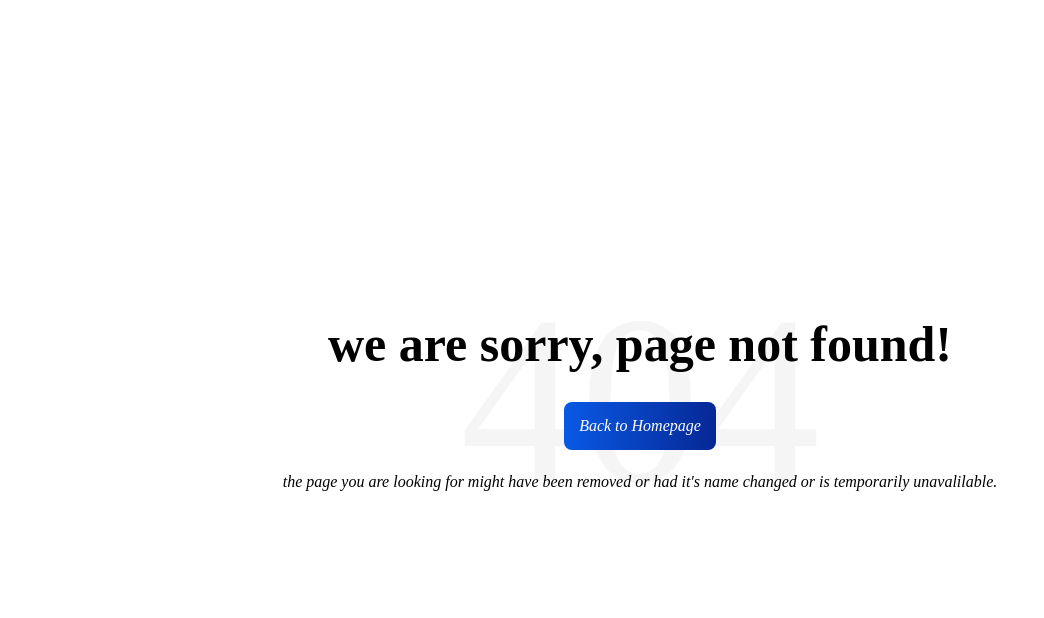
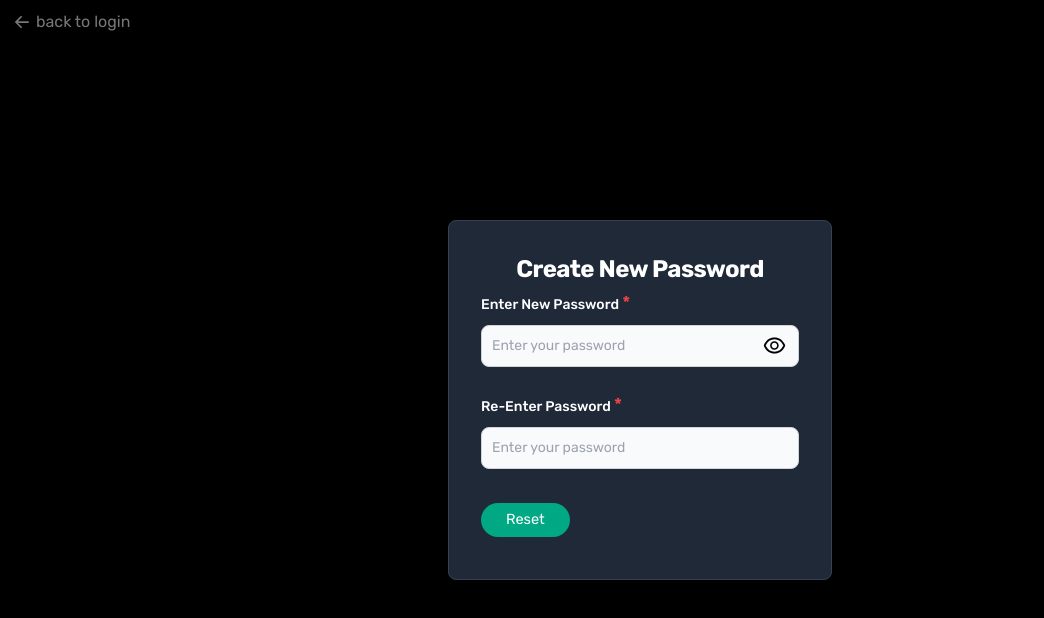
Before and after one commit to venu123143/amazon_front, a React (Vite) app: page /reset/1 in a window 1280 px wide. Before the commit this address had no page. Shown: the top 618 px of the page, without its empty margins (0-1044 px from the left). Built offline with nearby package versions, Linux system fonts and the light colour scheme.

Commit message:
new changes

```diff
--- a/src/App.tsx
+++ b/src/App.tsx
@@ -45,7 +45,7 @@ const App = () => {
         <Route path="/login" element={<LoginPage />} />
         <Route path="/otplogin" element={<LoginWithOtp />} />
         <Route path="/sign-up" element={<RegisterPage />} />
-        <Route path="/reset" element={<ResetPassword />} />
+        <Route path="/reset/:id" element={<ResetPassword />} />
         <Route path='/compare' element={<Compare />} />
         <Route path='/sucess' element={<Sucess />} />
         <Route path='/cancel' element={<Cancel />} />
--- a/src/components/Home/Navbar.tsx
+++ b/src/components/Home/Navbar.tsx
@@ -87,6 +87,8 @@ const Navbar = () => {
         break;
       default:
         localStorage.removeItem("theme")
+        // localStorage.setItem("theme", "dark")
+
         onWindowMatch()
         break;
     }
--- a/src/components/Login/LoginPage.tsx
+++ b/src/components/Login/LoginPage.tsx
@@ -5,7 +5,7 @@ import { BsArrowLeftShort } from "react-icons/bs"
 import { FcGoogle } from "react-icons/fc"
 import { Link, useNavigate } from "react-router-dom"
 import { BarLoader } from "react-spinners"
-import { login } from "../../redux/reducers/users/userSlice"
+import { forgotPassword, login } from "../../redux/reducers/users/userSlice"
 import { useDispatch, useSelector } from "react-redux"
 import { AppDispatch, RootState } from "../../redux/store"
 import { object, string } from "yup"
@@ -23,7 +23,8 @@ const LoginPage = () => {
   const { isLoading, user, isError, isSuccess } = useSelector((state: RootState) => state.user)
   const [visible, setVisible] = useState(false)
   const [forgotpassword, setForgotPassword] = useState(false)
-  // const [loading, setLoading] = useState(false)
+  const [email, setEmail] = useState("")
+
   useEffect(() => {
     if (user !== null) {
       navigate('/')
@@ -34,7 +35,8 @@ const LoginPage = () => {
     margin: "0 auto",
     borderColor: "red",
     width: 380,
-    borderRadius: "30px"
+    borderRadius: "30px",
+    zIndex: 20,
   };
 
   const formik = useFormik({
@@ -49,9 +51,15 @@ const LoginPage = () => {
 
     },
   });
+  const handleSubmit = () => {
+    dispatch(forgotPassword(email))
+    setEmail("")
+    if (isSuccess === true) navigate('/')
+  }
+
   return (
     // bg-skin-background
-    <section className="bg-skin-background w-full">
+    <section className="bg-skin-background w-full group">
       <Link to="/" className="absolute top-2 left-2 text-[#777777] dark:hover:text-white flex items-center hover:text-black">
         <BsArrowLeftShort size={28} className="inline" />
         <button>back to home</button>
@@ -70,6 +78,8 @@ const LoginPage = () => {
               aria-label="Loading Spinner"
               data-testid="loader"
             />
+            <div className={`${isLoading === true ? "block absolute z-10 top-0 left-0 right-0 bottom-0 bg-black opacity-50 group:pointer-events-none overflow-hidden " : "hidden"}`}></div>
+
             <div className="p-6 space-y-4 md:space-y-6 sm:p-8">
               {forgotpassword === true ? (
                 <>
@@ -79,11 +89,13 @@ const LoginPage = () => {
                     </h1>
                     <p className="font-light text-center text-[#777777] mb-2">we will send you an email to reset your password</p>
                     <label htmlFor="email" className="block mb-2 text-sm font-medium text-gray-900 dark:text-white">Enter Your email</label>
-                    <input type="email" name="email" id="email" className="bg-gray-50 border border-gray-300 text-gray-900 sm:text-sm rounded-lg  block w-full p-2.5 placeholder-gray-400 dark:text-white dark:focus:ring-blue-500 dark:focus:border-blue-500"
+                    <input
+                      onChange={(e) => setEmail(e.target.value)} value={email}
+                      type="email" name="email" id="email" className="bg-gray-50 border border-gray-300 text-gray-900 sm:text-sm rounded-lg  block w-full p-2.5 placeholder-gray-400 dark:focus:ring-blue-500 dark:focus:border-blue-500"
                       placeholder="Enter your email" required />
 
                     <div className="text-center">
-                      <button className="bg-skin-light text-skin-background hover:text-skin-backgroundLight hover:bg-skin-main shadow-lg my-[10px] text-[0.91rem] px-[25px] py-[6px] rounded-[25px]">
+                      <button onClick={handleSubmit} className="bg-skin-light text-skin-background hover:text-skin-backgroundLight hover:bg-skin-main shadow-lg my-[10px] text-[0.91rem] px-[25px] py-[6px] rounded-[25px]">
                         submit
                       </button> <br />
                       <button onClick={() => setForgotPassword(false)} className="hover:underline text-black dark:text-white  my-[10px] text-[0.91rem] px-[25px] py-[6px] rounded-[25px]">
--- a/src/components/Login/LoginWithOtp.tsx
+++ b/src/components/Login/LoginWithOtp.tsx
@@ -1,15 +1,17 @@
 // import React from 'react'
 import { useState, useRef, useEffect, CSSProperties } from "react"
 import { BsArrowLeftShort } from "react-icons/bs"
+import { useSelector } from "react-redux"
 import { Link } from "react-router-dom"
 import { BarLoader } from "react-spinners"
+import { RootState } from "../../redux/store"
 
 const LoginWithOtp = () => {
     const [sendOtp, setSendOtp] = useState(false)
     const [otp, setOtp] = useState<string[]>(new Array(6).fill(""))
     const codesRef = useRef<any>([]);
+    const { isLoading } = useSelector((state: RootState) => state.user)
     // const [loading, setLoading] = useState(false)
-    const loading = false;
 
 
     const override: CSSProperties = {
@@ -17,7 +19,8 @@ const LoginWithOtp = () => {
         margin: "0 auto",
         borderColor: "red",
         width: 380,
-        borderRadius: "30px"
+        borderRadius: "30px",
+        zIndex: 20,
     };
     const handleOnChange = (e: React.ChangeEvent<HTMLInputElement>, index: number): void => {
         const newOtp: string[] = [...otp]
@@ -44,7 +47,7 @@ const LoginWithOtp = () => {
     }, [otp]);
 
     return (
-        <section className="bg-skin-background w-full relative">
+        <section className="bg-skin-background w-full relative group">
             <Link to="/" className="absolute top-2 left-2 text-[#777777] flex items-center hover:text-black dark:hover:text-white">
                 <BsArrowLeftShort size={28} className="inline" />
                 <button>back to home</button>
@@ -54,11 +57,13 @@ const LoginWithOtp = () => {
                     <div className="w-full bg-white rounded-lg shadow-lg border mx-2 400px:mx-0 md:mt-0 sm:max-w-sm xl:p-0 dark:bg-gray-800 dark:border-gray-700">
                         <BarLoader
                             color="#361AE3"
-                            loading={loading}
+                            loading={isLoading}
                             cssOverride={override}
                             aria-label="Loading Spinner"
                             data-testid="loader"
                         />
+                        <div className={`${isLoading === true ? "block absolute z-10 top-0 left-0 right-0 bottom-0 bg-black opacity-50 group:pointer-events-none overflow-hidden " : "hidden"}`}></div>
+
                         <div className="p-6 space-y-4 md:space-y-6 sm:p-8">
                             {
                                 sendOtp === true ? (
--- a/src/components/Login/RegisterPage.tsx
+++ b/src/components/Login/RegisterPage.tsx
@@ -43,7 +43,8 @@ const SignUpPage = () => {
     margin: "0 auto",
     borderColor: "red",
     width: 380,
-    borderRadius: "30px"
+    borderRadius: "30px",
+    zIndex: 20,
   };
   const formik = useFormik({
     initialValues: {
@@ -62,7 +63,7 @@ const SignUpPage = () => {
   });
 
   return (
-    <section className=" bg-skin-background w-full">
+    <section className=" bg-skin-background w-full group">
       <Link to="/" className="absolute top-2 left-2 text-[#777777] flex items-center hover:text-black dark:hover:text-white">
         <BsArrowLeftShort size={28} className="inline" />
         <button>back to home</button>
@@ -77,6 +78,8 @@ const SignUpPage = () => {
               aria-label="Loading Spinner"
               data-testid="loader"
             />
+                    <div className={`${isLoading === true ? "block absolute z-10 top-0 left-0 right-0 bottom-0 bg-black opacity-50 group:pointer-events-none overflow-hidden " : "hidden"}`}></div>
+
             <div className="p-4 space-y-4 md:space-y-6 sm:p-8">
               <>
                 <h1 className="text-xl font-bold leading-tight text-center tracking-tight text-gray-900 md:text-2xl dark:text-white">
--- a/src/components/Login/ResetPassword.tsx
+++ b/src/components/Login/ResetPassword.tsx
@@ -1,27 +1,65 @@
 import { useState, CSSProperties } from "react"
 import { AiOutlineEye, AiOutlineEyeInvisible } from "react-icons/ai"
 import { BsArrowLeftShort } from "react-icons/bs"
-import { Link } from "react-router-dom"
+import { Link, useNavigate, useParams } from "react-router-dom"
 import { BarLoader } from "react-spinners"
+import { useDispatch, useSelector } from "react-redux"
+import { AppDispatch, RootState } from "../../redux/store"
+import { object, string } from "yup"
+import { useFormik } from "formik"
+import { resetPassword } from "../../redux/reducers/users/userSlice"
 
+
+const passwordSchema = string()
+    .matches(
+        /^(?=.*[a-z])(?=.*[A-Z])(?=.*\d)(?=.*[@$!%*?&_])[A-Za-z\d@$!%*?&_]{8,}$/,
+        'password contain atleast {1} uppercase, lowecase, one number, one symbol and mininum 8 chars long.'
+    )
+    .required('Password is Required');
+
+let ResetSchema = object({
+    password: passwordSchema,
+    confirmPassword: string()
+        .test('passwords-match', 'Passwords does not match', function (value) {
+            return this.parent.password === value;
+        })
+        .required('Confirm Password is required'),
+});
 const ResetPassword = () => {
     const [visible, setVisible] = useState(false)
-    // const [loading, setLoading] = useState(false)
-  const loading = false;
-
-    const [error, setError] = useState(false)
+    const dispatch: AppDispatch = useDispatch()
+    const navigate = useNavigate()
+    const { isLoading, isSuccess } = useSelector((state: RootState) => state.user)
+    // const isLoading = true
+    const tokenID = useParams()
 
     const override: CSSProperties = {
         display: "block",
         margin: "0 auto",
         borderColor: "red",
         width: 380,
-        borderRadius: "30px"
+        borderRadius: "30px",
+        zIndex: 20,
     };
 
+    const formik = useFormik({
+        initialValues: {
+            password: '',
+            confirmPassword: '',
+        },
+        validationSchema: ResetSchema,
+        onSubmit: values => {
+            dispatch(resetPassword({ password: values.password, token: tokenID.id as string }))
+            formik.resetForm()
+            if (isSuccess === true) {
+                navigate('/')
+            }
+        },
+    });
+
     return (
-        <div className="bg-[#FFFFF7] flex justify-center items-center h-screen py-5">
-            <Link to="/login" className="absolute top-2 left-2 text-[#777777] flex items-center hover:text-black">
+        <div className="bg-skin-background flex justify-center items-center h-screen py-5 group">
+            <Link to="/login" className="absolute top-2 left-2 text-[#777777] flex items-center hover:text-black dark:hover:text-white">
                 <BsArrowLeftShort size={28} className="inline" />
                 <button>back to login</button>
             </Link>
@@ -29,31 +67,41 @@ const ResetPassword = () => {
                 <div className="w-full bg-white rounded-lg shadow-lg border  dark:border md:mt-0 sm:max-w-sm xl:p-0 dark:bg-gray-800 dark:border-gray-700">
                     <BarLoader
                         color="#361AE3"
-                        loading={loading}
+                        loading={isLoading}
                         cssOverride={override}
                         aria-label="Loading Spinner"
                         data-testid="loader"
                     />
+                    <div className={`${isLoading === true ? "block absolute z-10 top-0 left-0 right-0 bottom-0 bg-black opacity-50 group:pointer-events-none overflow-hidden " : "hidden"}`}></div>
                     <div className="p-6 space-y-1 md:space-y-1 sm:p-8">
                         <h1 className="text-xl font-bold leading-tight text-center tracking-tight text-gray-900 md:text-2xl dark:text-white">
                             Create New Password
                         </h1>
-                        <p className={`${error === true ? "block" : "hidden"} text-red-600`}>Min 1 (upper, lower, num, symbol)</p>
-                        <form action="#" className="space-y-4 md:space-y-6" >
+                        <form action="#" className="space-y-4 md:space-y-6" onSubmit={formik.handleSubmit} >
                             <div className="relative">
-                                <label htmlFor="password" className=" block mb-2 text-sm font-medium text-gray-900 dark:text-white">Enter New Password <span className="text-red-500 text-lg">*</span></label>
-                                <input type={`${visible === true ? "text" : "password"}`} name="password" id="password" placeholder="Enter your password" onBlur={() => setError(true)} className="bg-gray-50 border border-gray-300 text-gray-900 sm:text-sm rounded-lg block w-full p-2.5 dark:text-white dark:focus:ring-blue-500 dark:focus:border-blue-500" required />
+                                <label htmlFor="password" className="block mb-2 text-sm font-medium text-gray-900 dark:text-white">Enter New Password <span className="text-red-500 text-lg">*</span></label>
+                                <input
+                                    onChange={formik.handleChange("password")} onBlur={formik.handleBlur("password")} value={formik.values.password}
+                                    type={`${visible === true ? "text" : "password"}`} name="password" id="password" placeholder="Enter your password" className="bg-gray-50 border border-gray-300 text-gray-900 sm:text-sm rounded-lg block w-full p-2.5 dark:focus:ring-blue-500 dark:focus:border-blue-500" />
                                 <div onClick={() => setVisible(!visible)} className="absolute top-11 right-3 cursor-pointer">
                                     {visible === true ? <AiOutlineEyeInvisible size={25} /> : <AiOutlineEye size={25} />}
                                 </div>
+                                {formik.touched.password && formik.errors.password ? (
+                                    <div className="text-red-500 text-[14px] ">{formik.errors.password}</div>
+                                ) : null}
                             </div>
                             <div className="">
                                 <label htmlFor="resetpassword" className="block mb-2 text-sm font-medium text-gray-900 dark:text-white">Re-Enter Password <span className="text-red-500 text-lg">*</span></label>
-                                <input type="password" name="resetpassword" id="resetpassword" className="bg-gray-50 border border-gray-300 text-gray-900 sm:text-sm rounded-lg  block w-full p-2.5 placeholder-gray-400 dark:text-white dark:focus:ring-blue-500 dark:focus:border-blue-500"
-                                    placeholder="Enter your password" required />
+                                <input
+                                    onChange={formik.handleChange("confirmPassword")} onBlur={formik.handleBlur("confirmPassword")} value={formik.values.confirmPassword}
+                                    type="password" name="resetpassword" id="resetpassword" className="bg-gray-50 border border-gray-300 text-gray-900 sm:text-sm rounded-lg  block w-full p-2.5 placeholder-gray-400 dark:focus:ring-blue-500 dark:focus:border-blue-500"
+                                    placeholder="Enter your password" />
+                                {formik.touched.confirmPassword && formik.errors.confirmPassword ? (
+                                    <div className="text-red-500 text-[14px] ">{formik.errors.confirmPassword}</div>
+                                ) : null}
                             </div>
                             <div>
-                                <button className="button my-[10px] text-white text-[0.91rem] px-[25px] py-[6px] rounded-[25px]">
+                                <button type="submit" className="button dark:bg-[#00a884] dark:hover:bg-[#f02849] my-[10px] text-white text-[0.91rem] px-[25px] py-[6px] rounded-[25px]">
                                     Reset
                                 </button>
                             </div>
--- a/src/redux/reducers/users/userSlice.ts
+++ b/src/redux/reducers/users/userSlice.ts
@@ -15,6 +15,7 @@ export interface UserState {
     refreshToken?: string | null;
     role?: string | null;
     isBlocked?: string | null;
+    otp?: any;
 }
 
 interface AppState {
@@ -62,6 +63,24 @@ export const login = createAsyncThunk('authSlice/admin-login', async (user: User
 export const logout = createAsyncThunk('authSlice/logoutUser', async (_, thunkAPI) => {
     try {
         const res = await userService.logout()
+        return res
+
+    } catch (error: any) {
+        return thunkAPI.rejectWithValue(error?.response?.data)
+    }
+})
+export const forgotPassword = createAsyncThunk('authSlice/forgotPassword', async (email: string, thunkAPI) => {
+    try {
+        const res = await userService.forgot(email)
+        return res
+
+    } catch (error: any) {
+        return thunkAPI.rejectWithValue(error?.response?.data)
+    }
+})
+export const resetPassword = createAsyncThunk('authSlice/resetPassword', async (data: { password: string, token: string }, thunkAPI) => {
+    try {
+        const res = await userService.reset(data?.token, data?.password)
         return res
 
     } catch (error: any) {
@@ -140,6 +159,43 @@ const slice = createSlice({
                 position: 'top-right'
             })
         })
+        builder.addCase(forgotPassword.pending, (state) => {
+            state.isLoading = true
+            state.isSuccess = false
+            state.isError = false
+        }).addCase(forgotPassword.fulfilled, (state) => {
+            state.isLoading = false
+            state.isSuccess = true
+            toast.success("Sucessfully sent An Email", {
+                position: 'top-right'
+            })
+        }).addCase(forgotPassword.rejected, (state, action: PayloadAction<any>) => {
+            state.isError = true
+            state.isLoading = false
+            state.message = action.payload?.message
+            toast.error(state.message, {
+                position: 'top-right'
+            })
+        })
+
+        builder.addCase(resetPassword.pending, (state) => {
+            state.isLoading = true
+            state.isSuccess = false
+            state.isError = false
+        }).addCase(resetPassword.fulfilled, (state) => {
+            state.isLoading = false
+            state.isSuccess = true
+            toast.success("Password reset successful", {
+                position: 'top-right'
+            })
+        }).addCase(resetPassword.rejected, (state, action: PayloadAction<any>) => {
+            state.isError = true
+            state.isLoading = false
+            state.message = action.payload?.message
+            toast.error(state.message, {
+                position: 'top-right'
+            })
+        })
     }
 
 })
--- a/src/static/staticData.ts
+++ b/src/static/staticData.ts
@@ -47,8 +47,8 @@ import { SlEarphonesAlt } from "react-icons/sl"
 import { BiSolidOffer } from "react-icons/bi"
 import { MdPayment } from "react-icons/md"
 
-// export const base_url = "http://localhost:5000/api"
-export const base_url=  "https://amazonserver-r83q.onrender.com/api"
+export const base_url = "http://localhost:5000/api"
+// export const base_url=  "https://amazonserver-r83q.onrender.com/api"
 
 // export const base_url  = "http://3.81.201.88:5000/api"
 
```
Also changed, not shown: index.html (+6 -1 lines), src/redux/reducers/users/userService.ts (+11 -1 lines).
